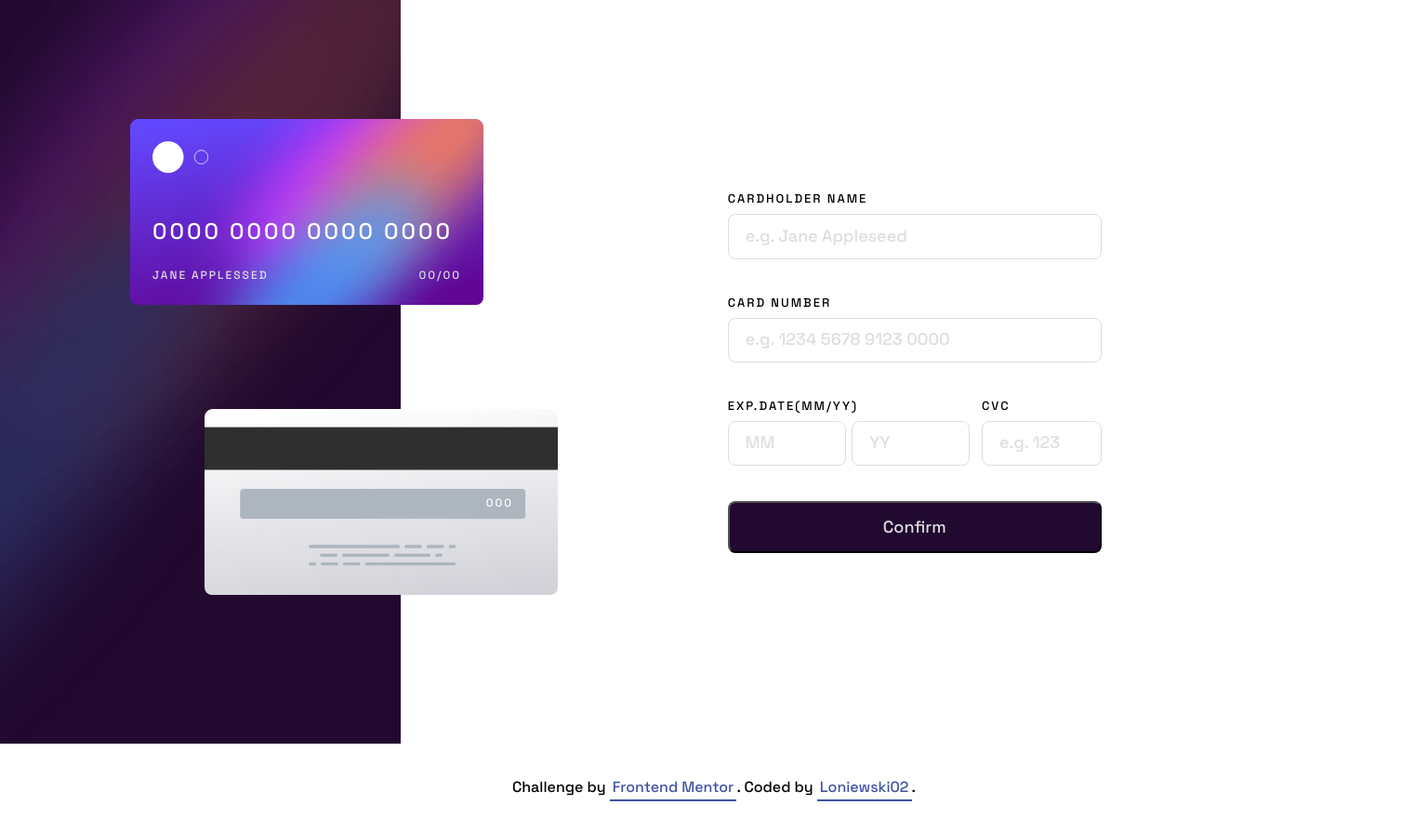
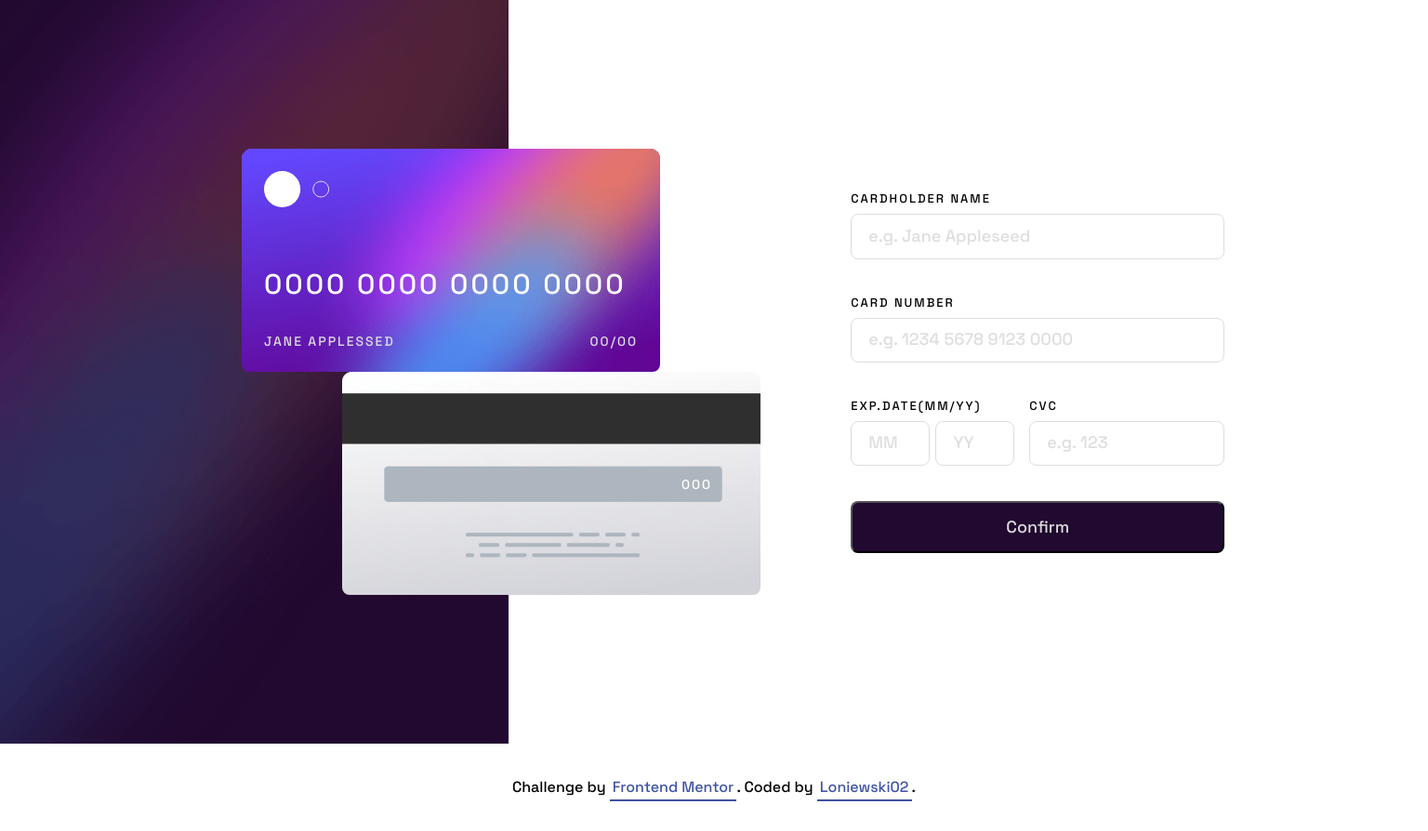
Before and after one commit to Loniewski02/FM-Interactive-card-details, a plain HTML site: page index.html in a window 1536 px wide. Shown: the whole page at 93% size. Drawn offline with Linux system fonts and the light colour scheme.

Commit message:
changede styles (min width 1440px)

```diff
--- a/src/sass/style.scss
+++ b/src/sass/style.scss
@@ -227,14 +227,15 @@ body {
 				gap: 0.4em;
 
 				input {
-					min-width: 8rem;
+					max-width: 11rem;
+					width: 100%;
 				}
 			}
 		}
 
 		&-boxes {
 			display: flex;
-			gap: 0.8em;
+			gap: 1em;
 		}
 
 		&-btn {
@@ -288,7 +289,7 @@ body {
 
 	.bg {
 		padding: 0;
-		width: 600px;
+		width: 1000px;
 		min-height: 100vh;
 		background-image: url('../img/bg-main-desktop.png');
 
@@ -299,38 +300,39 @@ body {
 
 		&__card {
 			padding: 1.5em;
-			min-width: 380px;
-			height: 200px;
+			min-width: 450px;
+			height: 240px;
+			background-size: cover;
 
 			&-back {
-				top: 55%;
-				left: 55%;
+				top: 50%;
+				left: 92%;
 
 				&-cvc {
 					margin-bottom: 0;
 					margin-top: 0.1em;
 					margin-right: 2em;
-					font-size: 1.2rem;
+					font-size: 1.4rem;
 				}
 			}
 
 			&-front {
-				top: 16%;
-				left: 35%;
+				top: 20%;
+				left: 65%;
 
 				&-logo {
-					max-width: 6rem;
+					max-width: 7rem;
 				}
 
 				&-number {
 					margin-top: 1em;
-					font-size: 2.4rem;
+					font-size: 3rem;
 					letter-spacing: 3px;
 					color: $white;
 				}
 
 				div {
-					font-size: 1.2rem;
+					font-size: 1.4rem;
 				}
 			}
 		}
@@ -340,6 +342,7 @@ body {
 		display: flex;
 		justify-content: center;
 		align-items: center;
+		margin-left: 15rem;
 		min-height: 100vh;
 		width: 100%;
 
```
Also changed, not shown: dist/css/style.min.css.
